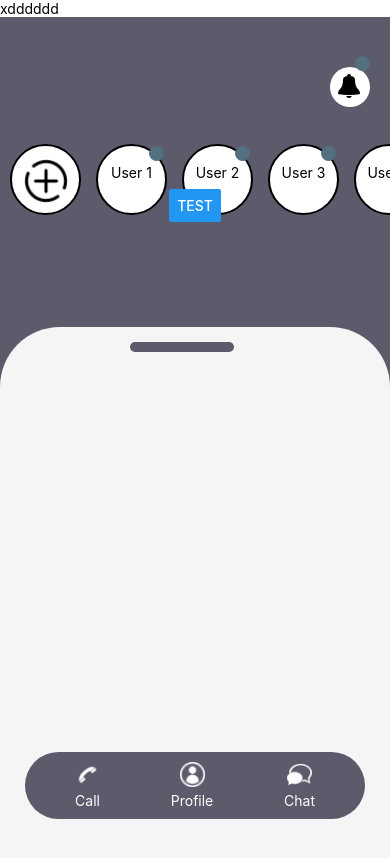
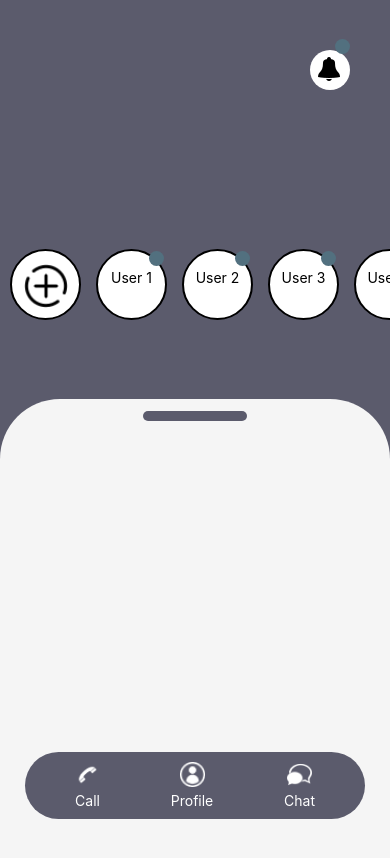
Before and after one commit to Rulikks/Chat-App, a React Native app: screen / in a window 390 px wide. Shown: the top 858 px of the page. Built offline with nearby package versions, Linux system fonts and the light colour scheme.

Commit message:
icon/text

```diff
--- a/App.js
+++ b/App.js
@@ -14,7 +14,7 @@ const options = {
 const App = () => {
   return (
     <>
-    <Text>xdddddd</Text>
+
       <NavigationContainer>
         <Stack.Navigator>
           <Stack.Screen name="Chat" component={HomeScreen} options={options} />
--- a/src/pages/Home.js
+++ b/src/pages/Home.js
@@ -7,6 +7,7 @@ import {
   Animated,
   PanResponder,
   Button,
+  TouchableOpacity,
 } from "react-native";
 import { styles } from "../../styles";
 import PersonContainer from "../components/PersonContainer";
@@ -18,6 +19,9 @@ const Home = ({ navigation }) => {
   const phoneIcon = require("../../assets/phone-icon.png");
   const profileIcon = require("../../assets/profile-icon.png");
   const sohbetIcon = require("../../assets/sohbet.png");
+  const rick = require("../../assets/rick.png");
+
+
 
   const pan = useRef(new Animated.ValueXY()).current;
   const panResponder = PanResponder.create({
@@ -56,9 +60,11 @@ const Home = ({ navigation }) => {
 
   return (
     <View style={styles.container}>
-      <View style={styles.circle} onPress={() => navigation.navigate("Notice")}>
+      <View style={styles.container}>
+      <TouchableOpacity style={styles.circle} onPress={() => navigation.navigate("Notice")}>
         <Image source={notificationIcon} style={styles.notificationIcon} />
         <View style={styles.bluecircle} />
+      </TouchableOpacity>
       </View>
 
       <PersonContainer>
@@ -75,10 +81,7 @@ const Home = ({ navigation }) => {
           })}
         </ScrollView>
       </PersonContainer>
-      <Button
-        title="Test"
-        onPress={() => navigation.navigate("Notice")}
-      />
+
       <View style={styles.UserControlBar}>
         <View style={styles.iconTextPair}>
           <Image source={phoneIcon} style={styles.Icon} />
@@ -93,6 +96,7 @@ const Home = ({ navigation }) => {
           <Text style={styles.Text}>Chat</Text>
         </View>
       </View>
+
       <Animated.View
         {...panResponder.panHandlers}
         style={[pan.getLayout(), styles.shape]}
--- a/styles.js
+++ b/styles.js
@@ -14,8 +14,9 @@ export const styles = StyleSheet.create({
     backgroundColor: 'white',
     position: 'absolute',
     top: 50,
-    right: 20
+    left: 115,
   },
+
   bluecircle: {
     width: 15,
     height: 15,
@@ -68,6 +69,9 @@ export const styles = StyleSheet.create({
     paddingVertical: 10
   },
   shape: {
+    display: 'flex',
+    alignItems: 'center',
+    justifyContent: 'center',
     width: '100%',
     height: 550,
     backgroundColor: '#F5F5F5',
@@ -80,9 +84,9 @@ export const styles = StyleSheet.create({
     height: 10,
     backgroundColor: '#5B5B6C',
     borderRadius: 50,
-    top: 15,
-    left: 130,
+    bottom:'47%',
   },
+
   Icon: {
     width: 25,
     height: 25,
@@ -96,5 +100,6 @@ export const styles = StyleSheet.create({
     justifyContent: 'space-between',
     alignItems: 'center',
     color: "white"
-  }
+  },
+
 });
```
Also changed, not shown: assets/rick.png (added), 1 other file (tests, documents, lock files or other folders).
